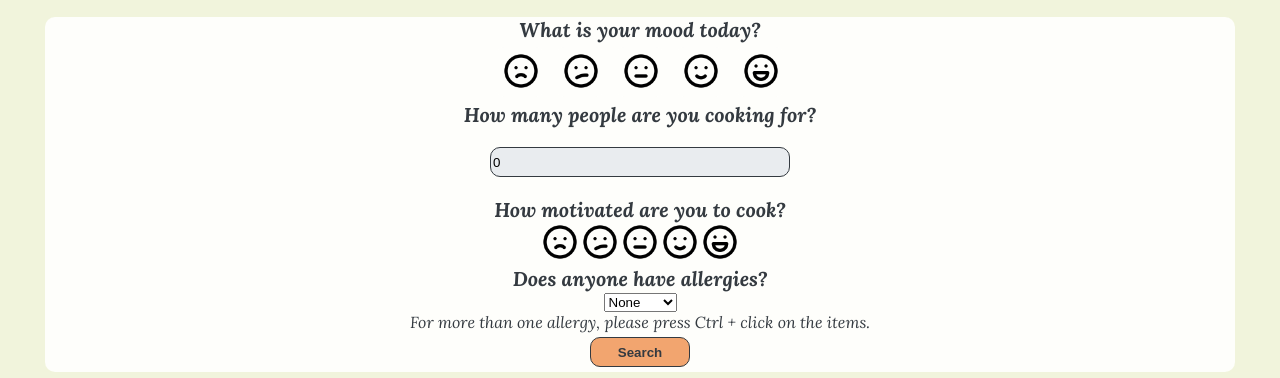
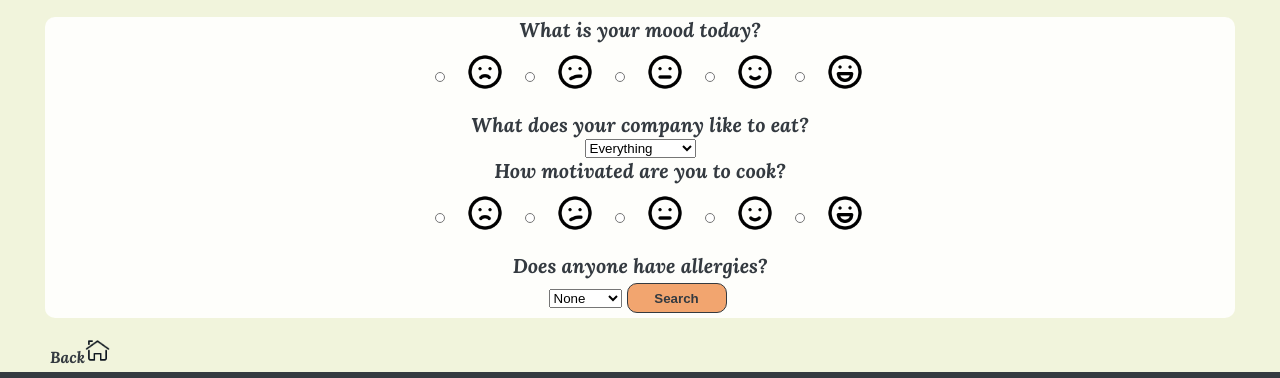
Before and after one commit to JesRozendaal/eindopdracht-frontend-recipe-app, a React (Create React App) app: page /decision-maker in a window 1280 px wide. Shown: the part 959-1337 px from the top of the page. Built offline with nearby package versions, Linux system fonts and the light colour scheme.

Commit message:
formulier-doet-het

```diff
--- a/src/pages/decision/Decision.css
+++ b/src/pages/decision/Decision.css
@@ -5,20 +5,34 @@
 }
 
 .radio {
-    height: 10px;
+    width: 10px;
 }
 
 .explanation {
     font-size: 16px;
 }
 
-.button-decision {
+.container-recipe-decision {
+    border-radius: 10px;
+    display: flex;
+    flex-direction: row;
     background-color: #FEFEFB;
-    border: #FEFEFB;
-    width:50px;
-    height: 50px;
-    }
+    flex-basis: 1200px;
+    margin: 50px 5px 50px 5px;
+    box-shadow: 3px 3px 4px #343A40;
+}
 
-.button-decision:active {
-    border: 2px solid #F2A56F;
+.image-recipe-decision {
+    border-radius: 10px 0 0 10px;
 }
+
+.text-decision {
+    display: flex;
+    flex-direction: row;
+    align-items: center;
+    margin-left: 80px;
+}
+
+.title-decision-recipe {
+    margin-bottom: 60px;
+}
--- a/src/pages/decision/Decision.js
+++ b/src/pages/decision/Decision.js
@@ -11,33 +11,34 @@ import HappySmiley from "../../assets/icons/happy_mood_icon_211409.png";
 import Home from "../../assets/icons/3643769-building-home-house-main-menu-start_113416.png";
 import RecipeTimePersons from "../../components/recipes/RecipeTimePersons";
 import Error from "../../assets/photos/mistake-ge1eac774b_1920.jpg";
-import Textblock from "../../components/home/Textblock";
 import TextAllPages from "../../components/text/TextAllPages";
-
-//endpoint: https://api.spoonacular.com/recipes/complexSearch?maxReadyTime=20&intolerances="peanut"&number=10&apiKey=${process.env.REACT_APP_API_KEY}
 
 const Decision = () => {
     const [error, toggleError] = useState(false);
     const [recipe, setRecipe] = useState();
     const [mood, setMood] = useState(0);
-    const [nrOfPersons, setNrOfPersons] = useState(0);
+    const [cuisine, setCuisine] = useState(0);
     const [motivation, setMotivation] = useState('');
     const [allergies, setAllergies] = useState('');
 
     async function handleSubmit(e) {
         toggleError(false);
         e.preventDefault();
-        console.log(allergies, nrOfPersons);
         try {
-            await axios.get(`https://api.spoonacular.com/recipes/complexSearch?maxReadyTime=20&minCarbs=600&intolerances=${allergies}&number=10&apiKey=${process.env.REACT_APP_API_KEY}`)
+            const result = await axios.get(`https://api.spoonacular.com/recipes/complexSearch?cuisine=${cuisine}&maxReadyTime=${motivation}&maxCalories=${mood}&intolerances=${allergies}number=15&apiKey=${process.env.REACT_APP_API_KEY}`)
+            setRecipe(result.data);
         } catch(e) {
             console.error(e)
             toggleError(true);
         }
     }
 
-    function handleSelect(e) {
+    function handleSelectAllergies(e) {
         setAllergies(e.target.value);
+    }
+
+    function handleSelectCuisine(e) {
+        setCuisine(e.target.value);
     }
 
     return (
@@ -60,77 +61,168 @@ const Decision = () => {
 
                         <form className="form-decision-maker" onSubmit={handleSubmit}>
                             <h4>What is your mood today?</h4>
-                              <button type="button"
-                                      className="button-decision"
-                              >
+                            <label htmlFor="sad-mood-smiley">
+                                <input
+                                    className="radio"
+                                    type="radio"
+                                    id="sad-mood-smiley"
+                                    value="800"
+                                    name="mood"
+                                    onChange={(e) => setMood(e.target.value)}
+                                />
                                 <img src={SadSmiley} alt="sad smiley" width="40px"/>
-                           </button>
-                            <button
-                                type="button"
-                                className="button-decision"
-                            >
+                            </label>
+                            <label htmlFor="less-sad-mood-smiley">
+                                <input
+                                    className="radio"
+                                    type="radio"
+                                    id="less-sad-mood-smiley"
+                                    value="600"
+                                    name="mood"
+                                    onChange={(e) => setMood(e.target.value)}
+                                />
                             <img src={LessSadSmiley} alt="less sad smiley" width="40px"/>
-                            </button>
-                            <button
-                                type="button"
-                                className="button-decision"
-                            >
+                            </label>
+                            <label htmlFor="neutral-mood-smiley">
+                                <input
+                                    className="radio"
+                                    type="radio"
+                                    id="neutral-mood-smiley"
+                                    value="400"
+                                    name="mood"
+                                    onChange={(e) => setMood(e.target.value)}
+                                />
                             <img src={NeutralSmiley} alt="neutral smiley" width="40px"/>
-                            </button>
-                            <button
-                                type="button"
-                                className="button-decision"
-                            >
+                            </label>
+                            <label htmlFor="happy-mood-smiley">
+                                <input
+                                    className="radio"
+                                    type="radio"
+                                    id="happy-mood-smiley"
+                                    value="200"
+                                    name="mood"
+                                    onChange={(e) => setMood(e.target.value)}
+                                />
                             <img src={SmileSmiley} alt="smiling smiley" width="40px"/>
-                            </button>
-                            <button
-                                type="button"
-                                className="button-decision"
-                            >
+                            </label>
+                            <label htmlFor="great-mood-smiley">
+                                <input
+                                    className="radio"
+                                    type="radio"
+                                    id="great-mood-smiley"
+                                    value="50"
+                                    name="mood"
+                                    onChange={(e) => setMood(e.target.value)}
+                                />
                             <img src={HappySmiley} alt="happy smiley" width="40px"/>
-                            </button>
+                            </label>
 
                             <label htmlFor="nr-off-persons">
-                                <h4>How many people are you cooking for?</h4>
-                                <input
-                                    type="number"
-                                    id="nr-off-persons"
-                                    onChange={(e) => setNrOfPersons(e.target.value)}
-                                    value={nrOfPersons}
-                                />
+                                <h4>What does your company like to eat?</h4>
+                                <select
+                                    defaultValue={allergies}
+                                    onChange={handleSelectCuisine}
+                                >
+                                    <option value="">
+                                        Everything
+                                    </option>
+                                    <option  value="american">
+                                        American
+                                    </option>
+                                    <option value="british">
+                                        British
+                                    </option>
+                                    <option value="chinese">
+                                        Chinese
+                                    </option>
+                                    <option value="european">
+                                        European
+                                    </option>
+                                    <option value="greek">
+                                        Greek
+                                    </option>
+                                    <option value="italian">
+                                        Italian
+                                    </option>
+                                    <option value="mexican">
+                                        Mexican
+                                    </option>
+                                    <option value="middle eastern">
+                                        Middle Eastern
+                                    </option>
+                                    <option value="southern">
+                                        Southern
+                                    </option>
+                                    <option value="thai">
+                                        Thai
+                                    </option>
+                                    <option value="vietnamese">
+                                        Vietnamese
+                                    </option>
+                                </select>
                             </label>
 
                             <h4>How motivated are you to cook?</h4>
+                            <label htmlFor="no-motivation-smiley">
+                                <input
+                                    className="radio"
+                                    type="radio"
+                                    id="no-motivation-smiley"
+                                    value="20"
+                                    name="motivation"
+                                    onChange={(e) => setMotivation(e.target.value)}
+                                />
                             <img src={SadSmiley} alt="sad smiley" width="40px"/>
+                            </label>
+                            <label htmlFor="little-motivation-smiley">
+                                <input
+                                    className="radio"
+                                    type="radio"
+                                    id="little-motivation-smiley"
+                                    value="30"
+                                    name="motivation"
+                                    onChange={(e) => setMotivation(e.target.value)}
+                                />
                             <img src={LessSadSmiley} alt="less sad smiley" width="40px"/>
+                            </label>
+                            <label htmlFor="neutral-motivation-smiley">
+                                <input
+                                    className="radio"
+                                    type="radio"
+                                    id="neutral-motivation-smiley"
+                                    value="45"
+                                    name="motivation"
+                                    onChange={(e) => setMotivation(e.target.value)}
+                                />
                             <img src={NeutralSmiley} alt="neutral smiley" width="40px"/>
+                            </label>
+                            <label htmlFor="good-motivation-smiley">
+                                <input
+                                    className="radio"
+                                    type="radio"
+                                    id="good-motivation-smiley"
+                                    value="70"
+                                    name="motivation"
+                                    onChange={(e) => setMotivation(e.target.value)}
+                                />
                             <img src={SmileSmiley} alt="smiling smiley" width="40px"/>
+                            </label>
+                            <label htmlFor="great-motivation-smiley">
+                                <input
+                                    className="radio"
+                                    type="radio"
+                                    id="great-motivation-smiley"
+                                    value="150"
+                                    name="motivation"
+                                    onChange={(e) => setMotivation(e.target.value)}
+                                />
                             <img src={HappySmiley} alt="happy smiley" width="40px"/>
+                            </label>
 
                             <h4>Does anyone have allergies?</h4>
-                            {/*<label htmlFor="no-allergies-radio">*/}
-                            {/*    <input*/}
-                            {/*        className="radio"*/}
-                            {/*        type="radio"*/}
-                            {/*        id="no-allergies-radio"*/}
-                            {/*        value="no-allergies"*/}
-                            {/*        name="allergy-choice"*/}
-                            {/*    />*/}
-                            {/*    No*/}
-                            {/*</label>*/}
-                            {/*<label htmlFor="yes-allergies-radio">*/}
-                            {/*    <input*/}
-                            {/*        className="radio"*/}
-                            {/*        type="radio"*/}
-                            {/*        id="yes-allergies-radio"*/}
-                            {/*        value="allergies"*/}
-                            {/*        name="allergy-choice"*/}
-                            {/*    />*/}
-                            {/*    Yes, for:*/}
-                            {/*</label>*/}
                             <select
                                 defaultValue={allergies}
-                                onChange={handleSelect}
+                                onChange={handleSelectAllergies}
                             >
                                 <option value="">
                                     None
@@ -172,13 +264,13 @@ const Decision = () => {
                                     Wheat
                                 </option>
                             </select>
-                            <p className="explanation">For more than one allergy, please press Ctrl + click on the items.</p>
-                            <button type="submit">
+
+                            <button
+                                type="submit"
+                            >
                                 Search
                             </button>
                         </form>
-
-
 
                         {error &&
                         <div className="outer-container">
@@ -192,13 +284,13 @@ const Decision = () => {
                         {recipe &&
                         <>
                             <h2>Your recipes</h2>
-                            {recipe.data.map((recipes) => {
+                            {recipe.results.map((recipes) => {
                                 return (
-                                    <div className="container-recipe-fridge" key={recipes.id}>
-                                        <img src={recipes.image} alt="recipe" className="image-recipe-fridge"/>
-                                        <section className="text-fridge">
+                                    <div className="container-recipe-decision" key={recipes.id}>
+                                        <img src={recipes.image} alt="recipe" className="image-recipe-decision"/>
+                                        <section className="text-decision">
                                             <article>
-                                                <h3 className="title-fridge-recipe"><Link to={`/recipes/${recipes.id}`} className="link-recipe">{recipes.title}</Link></h3>
+                                                <h3 className="title-decision-recipe"><Link to={`/recipes/${recipes.id}`} className="link-recipe">{recipes.title}</Link></h3>
                                                 <div className="text-recipes">
                                                     <RecipeTimePersons
                                                         id={recipes.id}
@@ -208,7 +300,7 @@ const Decision = () => {
                                         </section>
                                     </div>
                                 )})}
-                        </>}
+                        </> }
 
                         <div className="home-container">
                             <Link
--- a/src/pages/profile/Profile.js
+++ b/src/pages/profile/Profile.js
@@ -18,9 +18,10 @@ const Profile = () => {
         e.preventDefault();
         try {
             await axios.put('https://frontend-educational-backend.herokuapp.com/api/user',
-                {"password": {password},
-                      "repeatedPassword": {repeatedPassword},
-                    headers: {
+                {
+                    "password": password,
+                    "repeatedPassword": repeatedPassword,
+                }, {headers: {
                         "Content-Type": "application/json",
                         "Authorization": `Bearer ${token}`,
                     },
@@ -36,12 +37,13 @@ const Profile = () => {
         e.preventDefault();
         try {
              await axios.put('https://frontend-educational-backend.herokuapp.com/api/user',
-                {"email" : {email},
-                       headers: {
-                        "Content-Type": "application/json",
-                        "Authorization": `Bearer ${token}`,
-                    },
-                })
+                 {
+                     "email": email,
+                 }, {headers: {
+                         "Content-Type": "application/json",
+                         "Authorization": `Bearer ${token}`,
+                     },
+                 })
             console.log("The change was successful!");
         } catch (e) {
             console.error(e);
```
